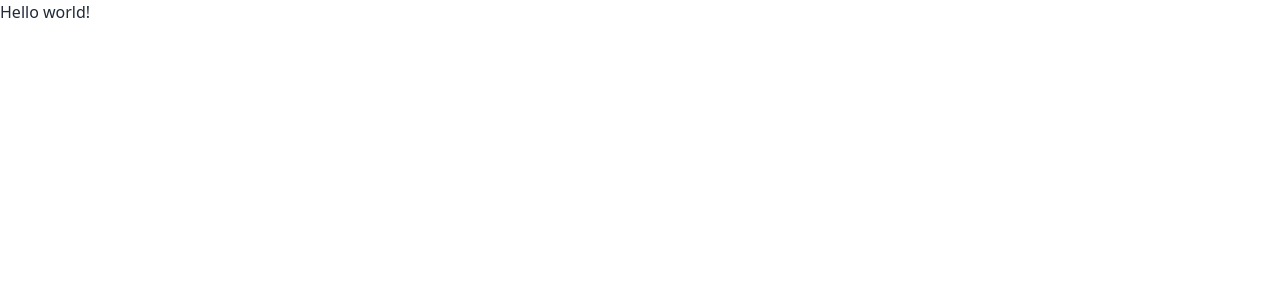
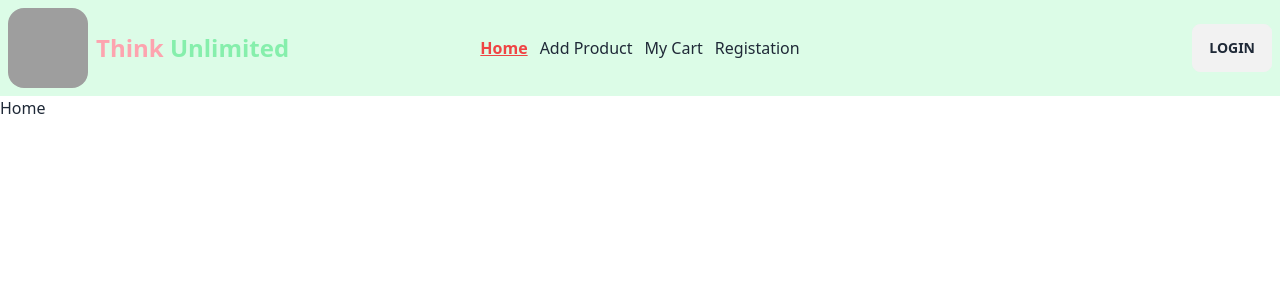
Before and after one commit to SaidulGit/BrandShop-Client, a React (Vite) app: page / in a window 1280 px wide. Shown: the top 300 px of the page. Built offline with nearby package versions, Linux system fonts and the light colour scheme; grey boxes are pictures that could not be loaded.

Commit message:
navbar finish as requirement

```diff
--- /dev/null
+++ b/Root/ErrorPage.jsx
@@ -0,0 +1,8 @@
+
+const ErrorPage = () => {
+  return (
+    <div>ErrorPage</div>
+  )
+}
+
+export default ErrorPage
--- /dev/null
+++ b/Root/Root.jsx
@@ -0,0 +1,13 @@
+import { Outlet } from "react-router-dom"
+import Navbar from "../src/Components/Navbar"
+
+const Root = () => {
+  return (
+    <div>
+        <Navbar></Navbar>
+        <Outlet></Outlet>
+    </div>
+  )
+}
+
+export default Root
--- /dev/null
+++ b/src/Components/AddProduct.jsx
@@ -0,0 +1,7 @@
+const AddProduct = () => {
+  return (
+    <div>AddProduct</div>
+  )
+}
+
+export default AddProduct
--- /dev/null
+++ b/src/Components/Home.jsx
@@ -0,0 +1,7 @@
+const Home = () => {
+  return (
+    <div>Home</div>
+  )
+}
+
+export default Home
--- /dev/null
+++ b/src/Components/Login.jsx
@@ -0,0 +1,7 @@
+const Login = () => {
+  return (
+    <div>Login</div>
+  )
+}
+
+export default Login
--- /dev/null
+++ b/src/Components/MyCart.jsx
@@ -0,0 +1,9 @@
+import React from 'react'
+
+const MyCart = () => {
+  return (
+    <div>MyCart</div>
+  )
+}
+
+export default MyCart
--- /dev/null
+++ b/src/Components/Navbar.jsx
@@ -0,0 +1,60 @@
+import { NavLink } from "react-router-dom"
+
+const Navbar = () => {
+  return (
+    <div>
+
+<div className="navbar bg-green-100">
+  <div className="navbar-start">
+    <div className="dropdown">
+      {/* <label tabIndex={0} className="btn btn-ghost lg:hidden">
+        <svg xmlns="http://www.w3.org/2000/svg" className="h-5 w-5" fill="none" viewBox="0 0 24 24" stroke="currentColor"><path strokeLinecap="round" strokeLinejoin="round" strokeWidth="2" d="M4 6h16M4 12h8m-8 6h16" /></svg>
+      </label> */}
+      {/* <ul tabIndex={0} className="menu menu-sm dropdown-content mt-3 z-[1] p-2 shadow bg-base-100 rounded-box w-52">
+        <li><a>Item 1</a></li>
+        <li><a>Item 3</a></li>
+      </ul> */}
+    </div>
+    <img className="w-20 h-20 mr-2 rounded-2xl" src="https://i.ibb.co/yBgFcFR/rsz-1grey-orange-initial-design-studio-logo.png" alt="" />
+
+    <h2 className="text-center text-2xl font-bold text-rose-300">Think <span className="text-green-300">Unlimited</span></h2>
+  </div>
+  <div className="navbar-center space-x-3 hidden lg:flex">
+
+  <NavLink
+       to="/"
+       className={({ isActive, isPending }) =>
+       isPending ? "pending " : isActive ? "text-red-500 underline font-bold" : ""}>Home
+       </NavLink>
+       <NavLink
+       to="/addproduct"
+       className={({ isActive, isPending }) =>
+       isPending ? "pending " : isActive ? "text-red-500 underline font-bold" : ""}>Add Product
+       </NavLink>
+       <NavLink
+       to="/mycart"
+       className={({ isActive, isPending }) =>
+       isPending ? "pending " : isActive ? "text-red-500 underline font-bold" : ""}>My Cart
+       </NavLink>
+       <NavLink
+       to="/registation"
+       className={({ isActive, isPending }) =>
+       isPending ? "pending " : isActive ? "text-red-500 underline font-bold" : ""}>Registation
+       </NavLink>
+
+
+
+  </div>
+  <div className="navbar-end">
+  <NavLink
+       to="/login"
+       className={({ isActive, isPending }) =>
+       isPending ? "pending " : isActive ? "text-red-500 btn underline font-bold" : "btn"}>Login
+  </NavLink>
+  </div>
+</div>
+    </div>
+  )
+}
+
+export default Navbar
--- /dev/null
+++ b/src/Components/Register.jsx
@@ -0,0 +1,7 @@
+const Register = () => {
+  return (
+    <div>Register</div>
+  )
+}
+
+export default Register
--- a/src/main.jsx
+++ b/src/main.jsx
@@ -1,16 +1,45 @@
 import React from 'react'
 import ReactDOM from 'react-dom/client'
-import App from './App.jsx'
 import './index.css'
 import {
   createBrowserRouter,
   RouterProvider,
 } from "react-router-dom";
+import Root from '../Root/Root.jsx';
+import ErrorPage from '../Root/ErrorPage.jsx';
+import Home from './Components/Home';
+import Login from './Components/Login';
+import AddProduct from './Components/AddProduct';
+import Register from './Components/Register';
+import MyCart from './Components/MyCart';
 
 const router = createBrowserRouter([
   {
     path: "/",
-    element: <div>Hello world!</div>,
+    element: <Root></Root>,
+    errorElement: <ErrorPage></ErrorPage>,
+    children: [
+      {
+        path: "/",
+        element: <Home></Home>
+      },
+      {
+        path:"/login",
+        element: <Login></Login>
+      },
+      {
+        path: "/addproduct",
+        element:<AddProduct></AddProduct>
+      },
+      {
+        path: "/registation",
+        element:<Register></Register>
+      },
+      {
+        path: "/mycart",
+        element:<MyCart></MyCart>
+      }
+    ]
   },
 ]);
 
```
